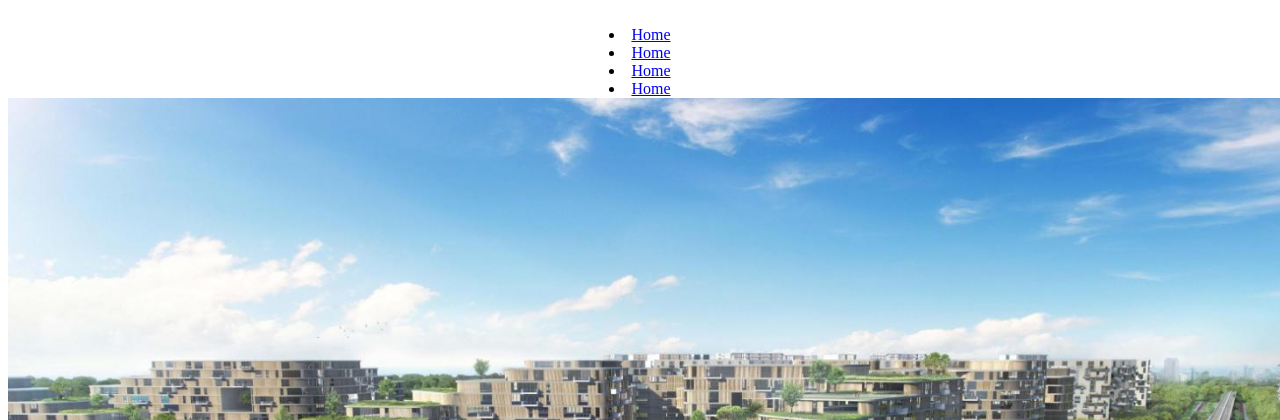
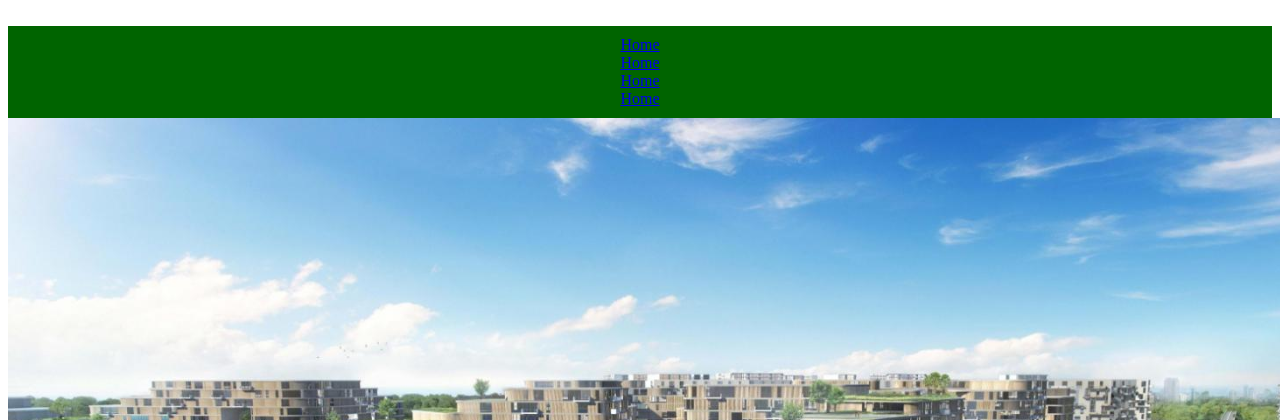
Before and after one commit to cfglondon23/Team-8, a Flask app: page / in a window 1280 px wide; the page is wider, and only the part inside the window is pictured. Shown: the top 420 px of that part. Run offline with Flask 3, Linux system fonts and the light colour scheme.

Commit message:
Update main.css

```diff
--- a/static/css/main.css
+++ b/static/css/main.css
@@ -1,3 +1,8 @@
+/* NAV BAR */
+
 nav {
+    background-color: darkgreen;
     text-align: center;
-}
+    list-style: none;
+    padding: 10px;
+  }
```
